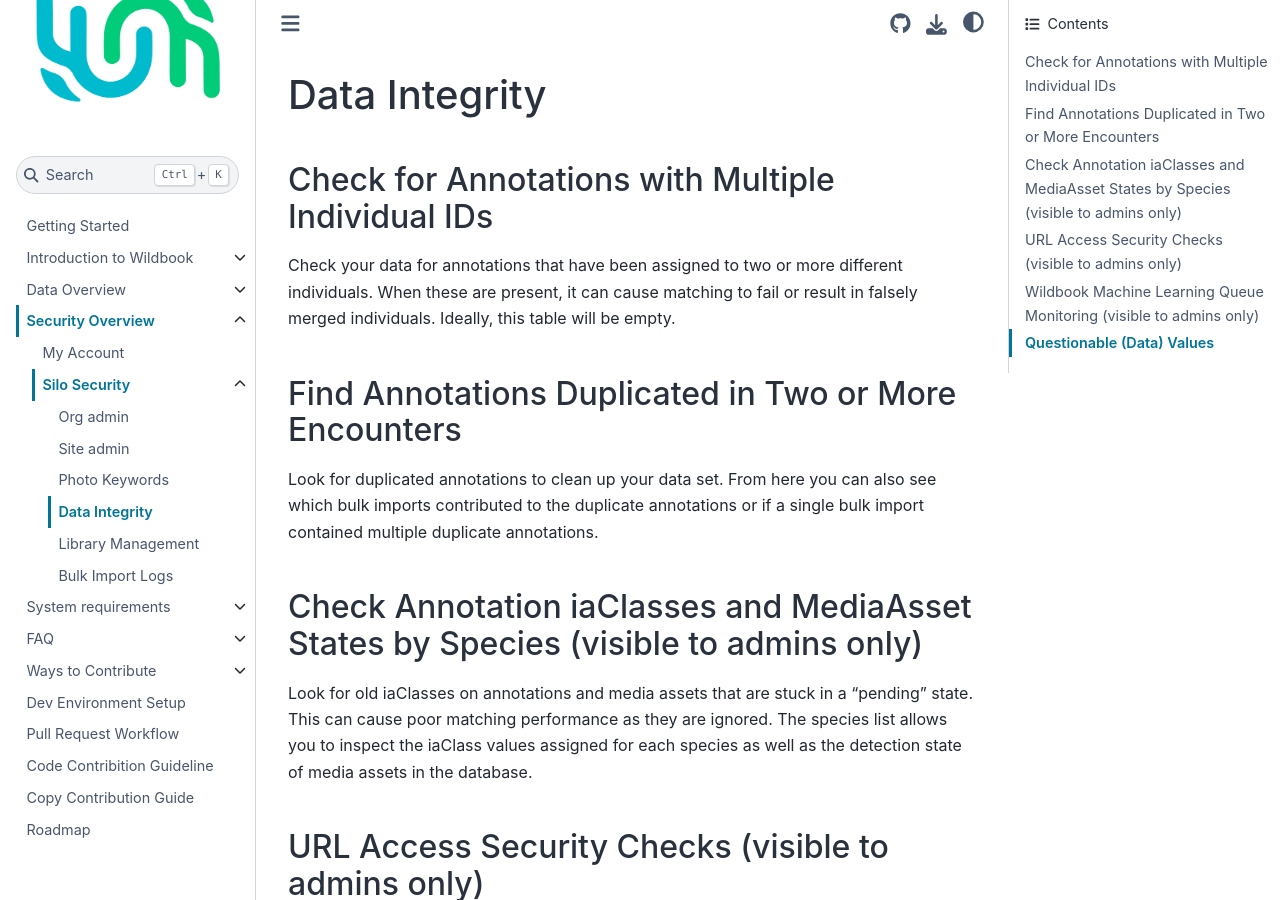
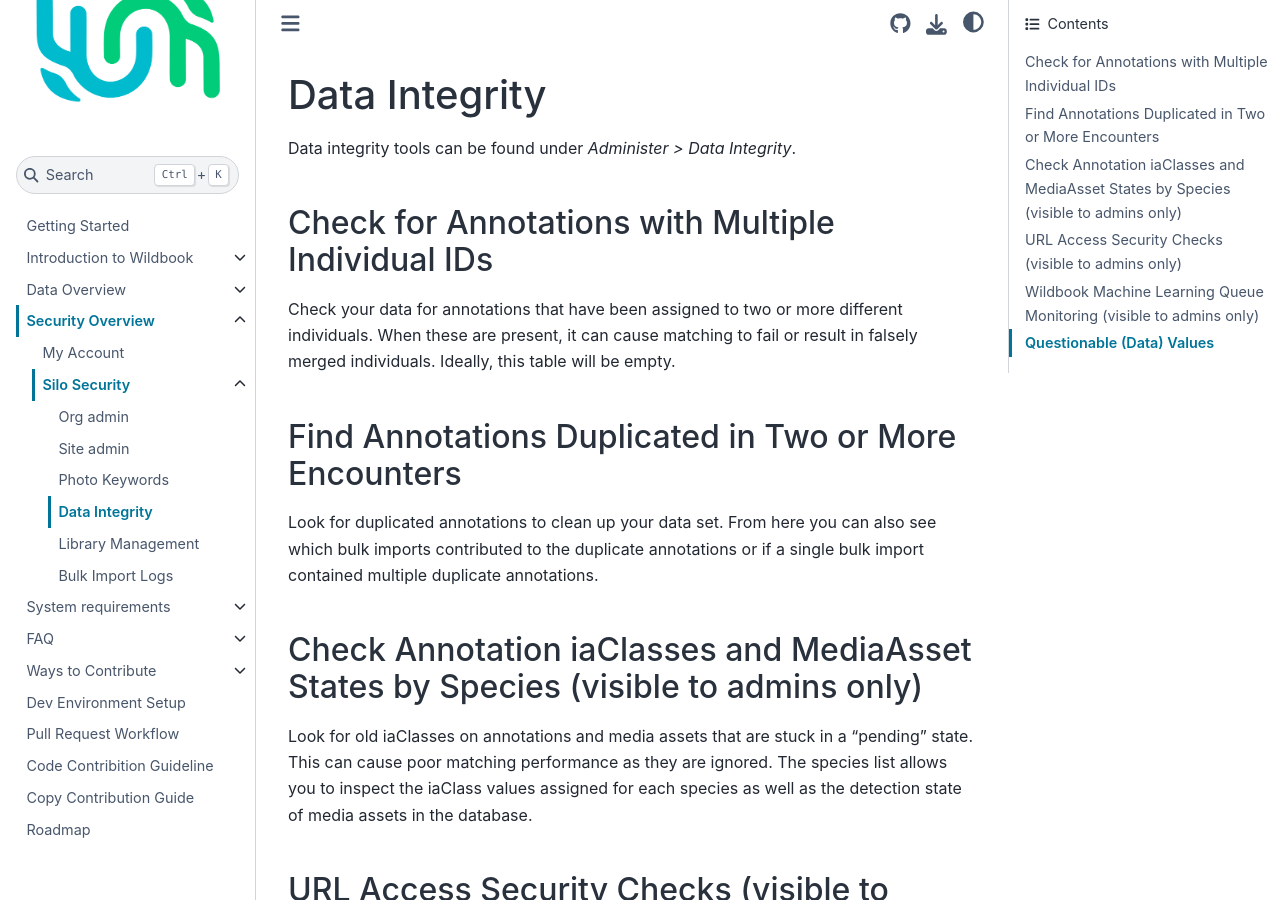
Before and after one commit to WildMeOrg/wildbook-docs, a Sphinx documentation site: the page built from docs/security/silo-security/data-integrity.md, in a window 1280 px wide and 900 px high. Built offline with Sphinx 7.4.7 and the Sphinx Book theme 1.1.4, drawn with Linux system fonts in a browser that asks for light colours.

Commit message:
Update data-integrity.md
Added information on where to find data integrity tools.

```diff
--- a/docs/security/silo-security/data-integrity.md
+++ b/docs/security/silo-security/data-integrity.md
@@ -1,4 +1,6 @@
 # Data Integrity
+
+Data integrity tools can be found under *Administer > Data Integrity*.
 
 ## Check for Annotations with Multiple Individual IDs
 
```
